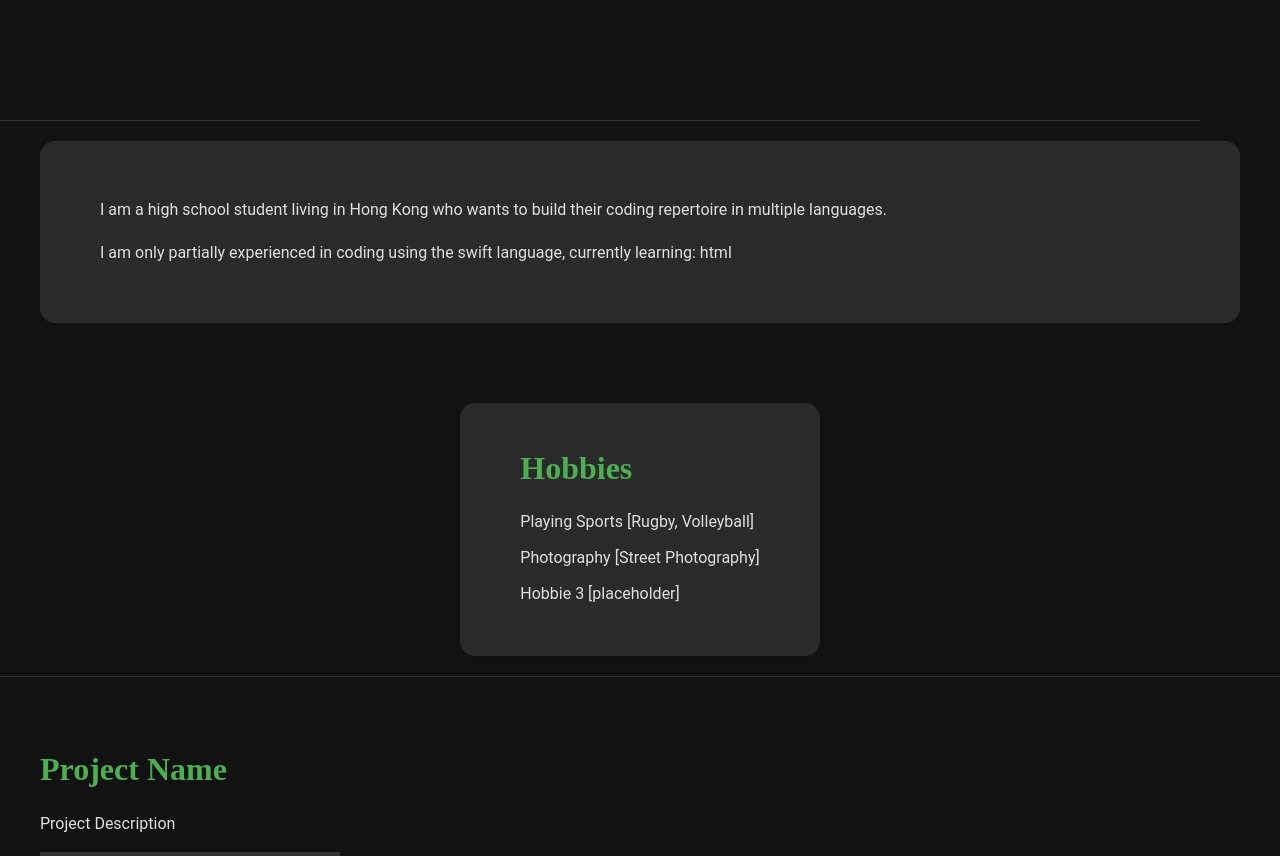
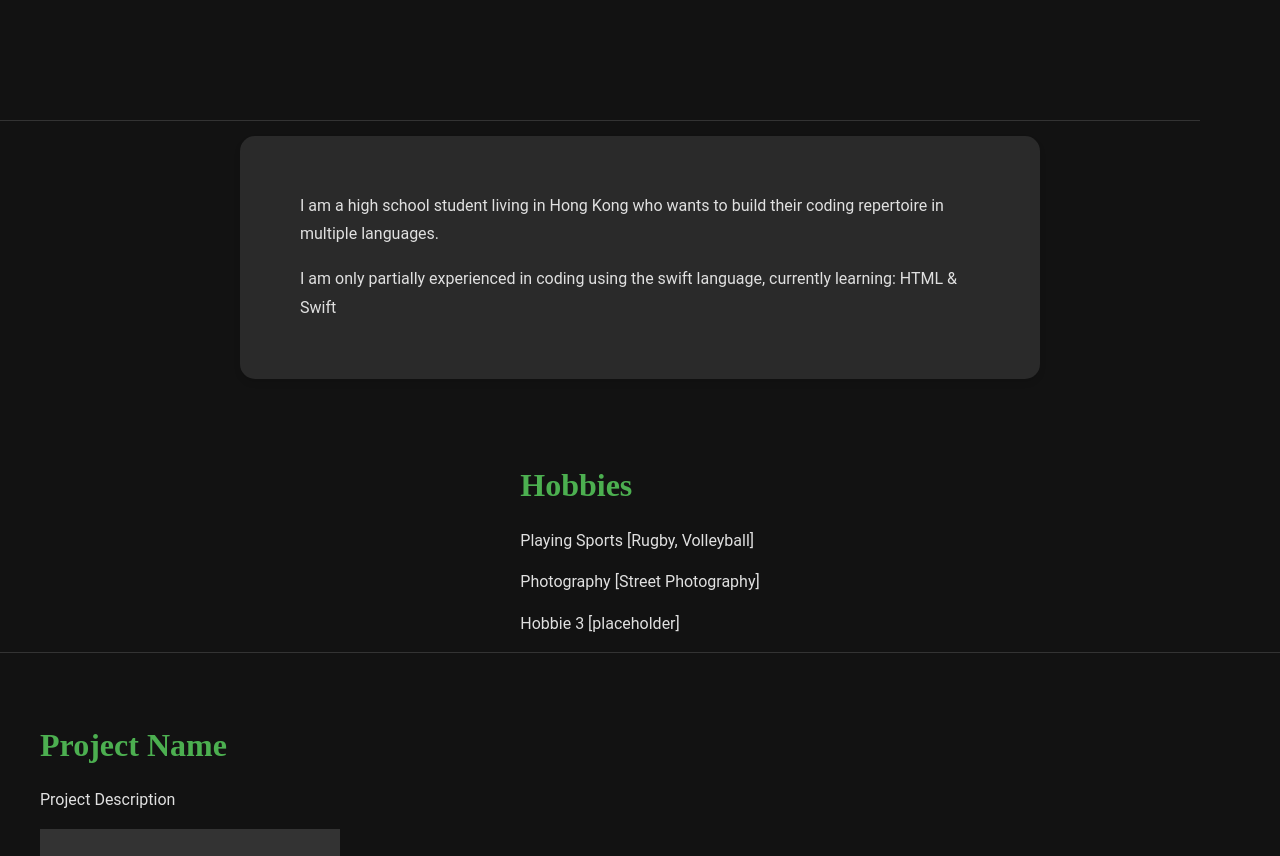
Before and after one commit to Spacedude877/Spacedude877.github.io, a plain HTML site: page index.html in a window 1280 px wide. Shown: the part 740-1596 px from the top of the page. Drawn offline with Linux system fonts and the light colour scheme; grey boxes are pictures that could not be loaded; a web font is replaced by a local one.

Commit message:
Update index.html

```diff
--- a/index.html
+++ b/index.html
@@ -41,16 +41,14 @@
     <section id="about">
       <div class="about-description">
         <p>I am a high school student living in Hong Kong who wants to build their coding repertoire in multiple languages.</p>
-        <p>I am only partially experienced in coding using the swift language, currently learning: html</p>
+        <p>I am only partially experienced in coding using the swift language, currently learning: HTML & Swift</p>
       </div>
-      <div class="hobbies-carousel">
-        <div class="hobby-circle">
-          <i class="hobby-icon"></i>
-          <h2>Hobbies</h2>
-          <p>Playing Sports [Rugby, Volleyball]</p>
-          <p>Photography [Street Photography]</p>
-          <p>Hobbie 3 [placeholder]</p>
-        </div>
+      <div class="hobbies-description">
+        <h2>Hobbies</h2>
+        <p>Playing Sports [Rugby, Volleyball]</p>
+        <p>Photography [Street Photography]</p>
+        <p>Hobbie 3 [placeholder]</p>
+      </div>
         <!-- Repeat for other hobbies -->
       </div>
     </section>
--- a/styles.css
+++ b/styles.css
@@ -165,7 +165,7 @@ footer {
   padding: 0 40px;
 }
 
-.about-description, .hobby-circle {
+.about-description, .hobby-description {
   background-color: #2a2a2a;
   border-radius: 15px;
   padding: 40px 60px;
@@ -175,7 +175,7 @@ footer {
   box-sizing: border-box;
 }
 
-.about-description p {
+.about-description, .hobby-description p {
   margin: 15px 0;
   line-height: 1.8;
   max-width: 800px;
```
